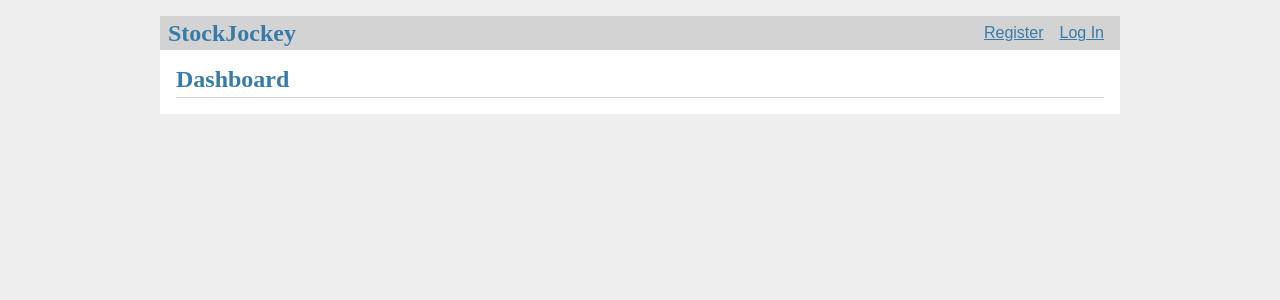
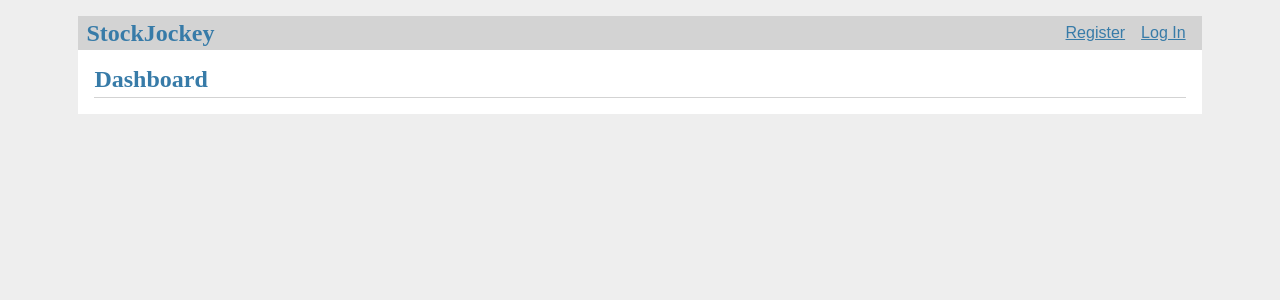
Before and after one commit to indierambler/stockjockey, a Flask app: page / in a window 1280 px wide. Shown: the top 300 px of the page. Run offline with Flask 2, Linux system fonts and the light colour scheme; data that the repository does not hold is empty.

Commit message:
fix: make body wider

```diff
--- a/stockjockey/static/style.css
+++ b/stockjockey/static/style.css
@@ -5,7 +5,8 @@ html {
   }
 
   body {
-    max-width: 960px;
+    max-width: 1920px;
+    width: 90%;
     margin: 0 auto;
     background: white;
   }
```
